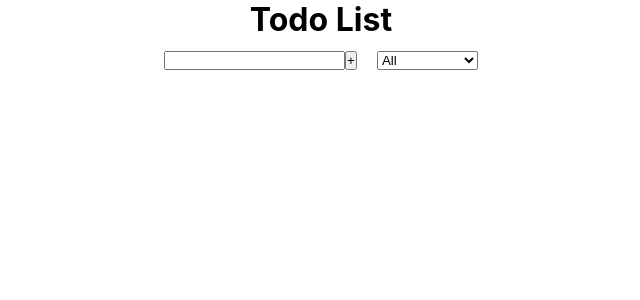
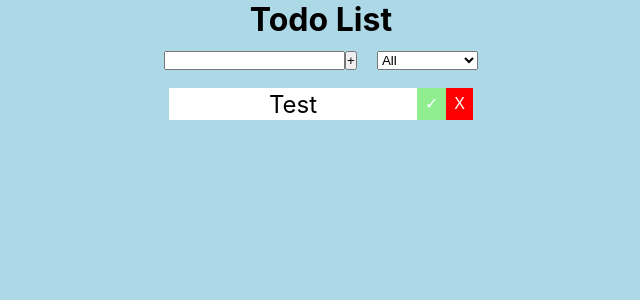
Before and after one commit to liaozhuzhu/react-todo, a React (Create React App) app: page / in a window 1280 px wide. Shown: the top 300 px of the page, without its empty margins (319-959 px from the left). Built offline with nearby package versions, Linux system fonts and the light colour scheme.

Commit message:
Styling Changes

```diff
--- a/src/App.css
+++ b/src/App.css
@@ -2,6 +2,10 @@
   margin: 0;
   padding: 0;
   box-sizing: border-box;
+}
+
+body {
+  background-color: lightblue;
 }
 
 header {
@@ -17,6 +21,57 @@ header {
 .input-container {
   margin: 10px;
 }
+
 .select-container {
   margin: 10px;
 }
+
+.todo-container {
+  display: flex;
+  justify-content: center;
+  align-items: center;
+}
+
+.todo {
+  margin: 0.5rem;
+  background: white;
+  font-size: 1.5rem;
+  color: black;
+  display: flex;
+  justify-content: space-between;
+  align-items: center;
+}
+
+.todo li {
+  flex: 1;
+}
+
+.todo-list {
+  list-style-type: none;
+  min-width: 25%;
+}
+
+.list-button {
+  color: white;
+  border: none;
+  padding: .5rem;
+  cursor: pointer;
+  font-size: 1rem;
+  line-height: 1;
+}
+
+#complete {
+  background: lightgreen;
+}
+
+#delete {
+  background: red;
+}
+
+.list-button:hover {
+  transform: scale(1.05);
+}
+
+.list-button:active {
+  transform: scale(1.1);
+}
--- a/src/components/Todo.js
+++ b/src/components/Todo.js
@@ -2,8 +2,8 @@ const Todo = () => {
     return (
         <div className="todo">
             <li className="todo-item">Test</li>
-            <button className="complete">✓</button>
-            <button className="delete">X</button>
+            <button className="list-button" id="complete">✓</button>
+            <button className="list-button" id="delete">X</button>
         </div>
     )
 }
--- a/src/components/TodoList.js
+++ b/src/components/TodoList.js
@@ -1,11 +1,13 @@
 import Todo from "./Todo";
 
 const TodoList = () => {
-    <div className="todo-container">
-        <ul className="todo-list">
-            <Todo />
-        </ul>
-    </div>
+    return (
+        <div className="todo-container">
+            <ul className="todo-list">
+                <Todo />
+            </ul>
+        </div>
+    )
 }
 
 export default TodoList;
```
